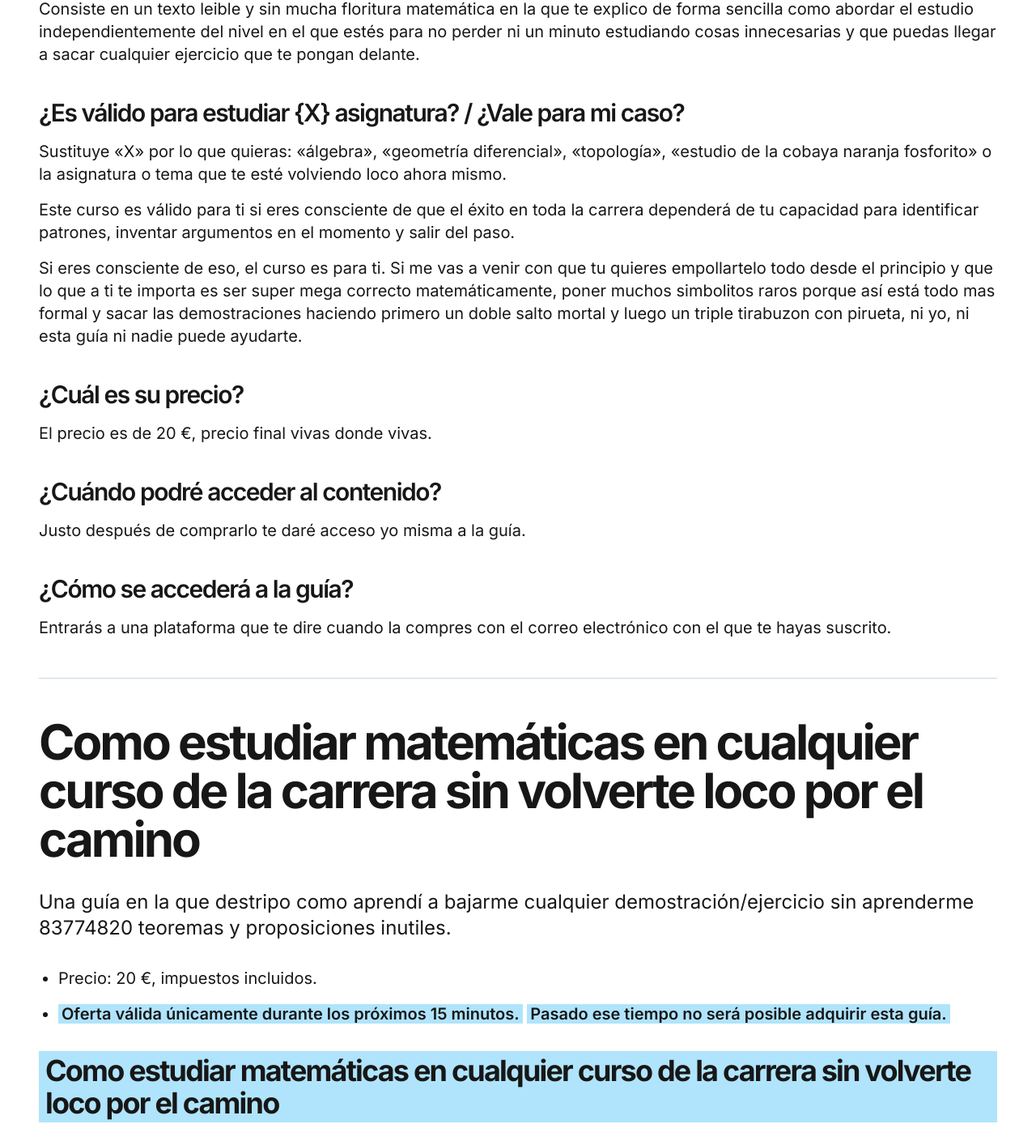
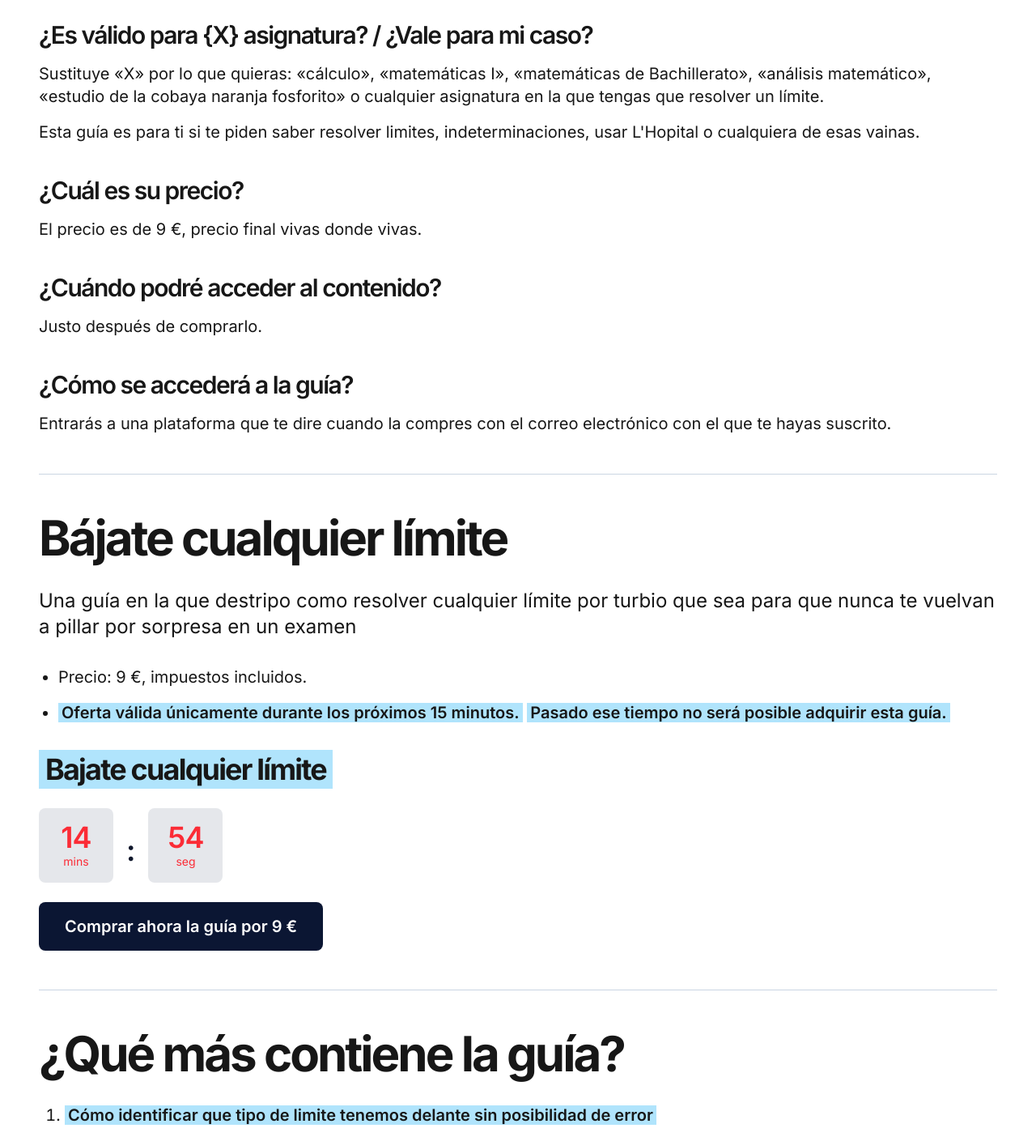
Before and after one commit to MariaLipiz/matessindramas, a Next.js app: page /nudesymas/confirmado in a window 1280 px wide. Shown: the part 959-2368 px from the top of the page at 81% size. Built offline with nearby package versions, Linux system fonts and the light colour scheme.

Commit message:
Guia limites

```diff
--- a/src/app/nudesymas/confirmado/page.tsx
+++ b/src/app/nudesymas/confirmado/page.tsx
@@ -1,4 +1,4 @@
-import BuyBlock from "@/components/BuyBlock";
+import BuyBlockLimites from "@/components/BuyBlockLimites";
 
 const STORAGE_KEY = "mmi-offer-deadline-v1";
 
@@ -7,7 +7,8 @@ function ExpiringCta() {
   return (
     <div className="space-y-6">
       <p className="text-xl sm:text-2xl">
-        Una guía en la que destripo como aprendí a bajarme cualquier demostración/ejercicio sin aprenderme 83774820 teoremas y proposiciones inutiles.
+        Una guía en la que destripo como resolver cualquier límite por turbio que sea para que nunca
+        te vuelvan a pillar por sorpresa en un examen
       </p>
 
       <ul className="list-disc pl-6 space-y-4">
@@ -22,7 +23,7 @@ function ExpiringCta() {
         </li>
       </ul>
 
-      <BuyBlock />
+      <BuyBlockLimites />
     </div>
   );
 }
@@ -38,8 +39,8 @@ export default function ConfirmadoPage() {
               Que se esfumará si no actuas en los próximos 15 minutos.
             </h3>
         <p>
-        He preparado algo. Una guía que, si aplicas paso por paso tal y como te cuento (en la guía, no aquí), hará que seas capaz de abordar problemas
-        que antes te parecían imposibles y demostraciones que antes te sonaban a chino.
+        He preparado algo. Una guía que, si aplicas paso por paso tal y como te cuento (en la guía, no aquí), hará que seas capaz de resolver cualquier
+        limite por raro / turbio / extraño que sea.
         </p>
         <p>
         Palabrita del niño jesus.
@@ -50,7 +51,7 @@ export default function ConfirmadoPage() {
       <section className="section space-y-8 mb-12 text-base sm:text-xl font-normal mt-4">
 
 
-        <BuyBlock />
+        <BuyBlockLimites />
 
         <hr className="border-slate-300 my-12" />
 
@@ -64,37 +65,30 @@ export default function ConfirmadoPage() {
               ¿Cómo es la guía? ¿Qué contiene?
             </h3>
             <p>
-              Consiste en un texto leible y sin mucha floritura matemática en la que te explico de forma sencilla como abordar
-              el estudio independientemente del nivel en el que estés para no perder ni un minuto estudiando cosas innecesarias y que puedas llegar a sacar
-              cualquier ejercicio que te pongan delante.
+              Consiste en un texto leible y sin mucha floritura en la que te explico de forma sencilla como resolver
+              cualquier tipo de límite.
             </p>
           </div>
 
           <div className="space-y-4">
             <h3 className="text-2xl font-semibold tracking-tighter sm:text-3xl">
-              ¿Es válido para estudiar {"{X}"} asignatura? / ¿Vale para mi caso?
+              ¿Es válido para {"{X}"} asignatura? / ¿Vale para mi caso?
             </h3>
             <p>
-              Sustituye «X» por lo que quieras: «álgebra», «geometría diferencial»,
-              «topología», «estudio de la cobaya naranja fosforito» o la asignatura o tema que te esté volviendo loco ahora mismo.
+              Sustituye «X» por lo que quieras: «cálculo», «matemáticas I», «matemáticas de Bachillerato», «análisis matemático», «estudio de la cobaya naranja fosforito» o cualquier asignatura
+              en la que tengas que resolver un límite.
             </p>
             <p>
-              Este curso es válido para ti si eres consciente de que el éxito en toda la carrera dependerá de tu capacidad para identificar patrones, inventar argumentos en el momento
-              y salir del paso.
+              Esta guía es para ti si te piden saber resolver limites, indeterminaciones, usar L'Hopital o cualquiera de esas vainas.
             </p>
-            <p>
-              Si eres consciente de eso, el curso es para ti. Si me vas a venir
-              con que tu quieres empollartelo todo desde el principio y que lo que a ti te importa es ser super mega correcto matemáticamente, poner
-              muchos simbolitos raros porque así está todo mas formal y sacar las
-              demostraciones haciendo primero un doble salto mortal y luego un triple tirabuzon con pirueta, ni yo, ni esta guía ni nadie puede ayudarte.
-            </p>
+
           </div>
 
           <div className="space-y-4">
             <h3 className="text-2xl font-semibold tracking-tighter sm:text-3xl">
               ¿Cuál es su precio?
             </h3>
-            <p>El precio es de 20 €, precio final vivas donde vivas.</p>
+            <p>El precio es de 9 €, precio final vivas donde vivas.</p>
           </div>
 
           <div className="space-y-4">
@@ -102,7 +96,7 @@ export default function ConfirmadoPage() {
               ¿Cuándo podré acceder al contenido?
             </h3>
             <p>
-              Justo después de comprarlo te daré acceso yo misma a la guía.
+              Justo después de comprarlo.
             </p>
           </div>
 
@@ -121,15 +115,16 @@ export default function ConfirmadoPage() {
         <hr className="border-slate-300 my-12" />
 
         <h2 className="text-4xl font-bold tracking-tighter sm:text-5xl lg:text-6xl">
-        Como estudiar matemáticas en cualquier curso de la carrera sin volverte loco por el camino
+        Bájate cualquier límite
         </h2>
 
         <p className="text-xl sm:text-2xl">
-        Una guía en la que destripo como aprendí a bajarme cualquier demostración/ejercicio sin aprenderme 83774820 teoremas y proposiciones inutiles.
+        Una guía en la que destripo como resolver cualquier límite por turbio que sea para que nunca
+        te vuelvan a pillar por sorpresa en un examen
         </p>
 
         <ul className="list-disc pl-6 space-y-4">
-          <li>Precio: 20 €, impuestos incluidos.</li>
+          <li>Precio: 9 €, impuestos incluidos.</li>
           <li>
             <span className="bg-[#b0e4fc] px-1 font-semibold">
               Oferta válida únicamente durante los próximos 15 minutos.
@@ -140,7 +135,7 @@ export default function ConfirmadoPage() {
           </li>
         </ul>
 
-        <BuyBlock />
+        <BuyBlockLimites />
 
         <hr className="border-slate-300 my-12" />
 
@@ -151,18 +146,17 @@ export default function ConfirmadoPage() {
         <ol className="list-decimal pl-8 space-y-4">
           <li>
             <span className="bg-[#b0e4fc] px-1 font-semibold">
-              Cómo aprendi a bajarme cualquier demostración que se me pusiese por delante
+              Cómo identificar que tipo de limite tenemos delante sin posibilidad de error
             </span>
           </li>
           <li>
             <span className="bg-[#b0e4fc] px-1 font-semibold">
-              La absolutamente mejor técnica de estudio (que llevo probando con mis alumnos durante 10 años con muchisimo éxito) que, en realidad,
-              de técnica de estudio tiene poco
+              Tres cosas imprescindibles para jamas atascarnos al resolver límites donde aparezca el número e o una funcion exponencial.
             </span>
           </li>
           <li>
             <span className="bg-[#b0e4fc] px-1 font-semibold">
-              Cómo DEJAR de perder tiempo mientras tratas de averiguar por donde empezar un ejercicio (y como saber por donde empezarlo)
+              Limites trampa que caen en los exámenes y que parecen una cosa pero luego son otra
             </span>
           </li>
         </ol>
@@ -176,27 +170,26 @@ export default function ConfirmadoPage() {
             3 cosas que casi seguro estás haciendo en los examenes y empujan a tu profesor a suspenderte
           </li>
           <li>
-            Una sencilla práctica con la que hasta un mono con deficit de atención puede aprender matemáticas más rapidamete que cualquiera
+            Una sencilla práctica con la que hasta un mono con deficit de atención puede identificar que tipo de indeterminación tenemos delante
           </li>
           <li>
-            Cómo plantear con éxito (casi) cualquier problema usando solo lo que te enseñaron en el instituto.
+            Porque los límites trigonometricos tienen trampa (y como hacer para no caer en ella)
           </li>
           <li>
-            Una forma garantizada de rascar puntos en cualquier examen (si, en cualquiera, esto es válido para todas las asignaturas)
+            Una forma infalible para saber cuando tenemos que aplicar límites (aparte de para calcular asintotas o continuidad)
           </li>
           <li>
-            Mi mayor error y mi gran acierto mientras estudiaba la carrera.
+            El criterio real para saber si un límite existe o no
           </li>
           <li>
-            La pregunta con la que identifico rápidamente a los estudiantes que no dominan una asignatura aunque ellos crean que si lo hacen, y como conocerla
-            hará que dejes de estar atascado en muchos puntos del temario que estés estudiando
+            Los limites laterales: destripados
           </li>
-          <li>Y mucho, mucho, pero que mucho más. 20 €.</li>
+          <li>Y mucho, mucho, pero que mucho más. 9 €.</li>
         </ul>
 
         <hr className="border-slate-300 my-12" />
 
-        <BuyBlock />
+        <BuyBlockLimites/>
       </section>
     </main>
   );
--- /dev/null
+++ b/src/components/BuyBlockLimites.tsx
@@ -0,0 +1,34 @@
+"use client";
+
+import { useState } from "react";
+import Link from "next/link";
+import OfferCountdown from "@/components/OfferCountdown";
+
+const STORAGE_KEY = "mmi-offer-deadline-v1";
+
+export default function BuyBlockLimites() {
+  const [expired, setExpired] = useState(false);
+
+  return (
+    <div className="space-y-6">
+      <p className="inline-block bg-[#b0e4fc] px-2 py-1 text-3xl font-bold tracking-tighter sm:text-4xl">
+        Bajate cualquier límite
+      </p>
+
+      <OfferCountdown
+        storageKey={STORAGE_KEY}
+        durationMinutes={15}
+        onExpireChange={setExpired}
+      />
+
+      {!expired && (
+        <Link
+          href="https://buy.stripe.com/cNi5kD1Pi9BO4O98zEdEs08"
+          className="inline-block rounded-lg bg-[#0B1633] px-8 py-4 text-xl font-semibold text-white transition hover:opacity-95"
+        >
+          Comprar ahora la guía por 9 €
+        </Link>
+      )}
+    </div>
+  );
+}
--- a/src/components/OfferCountdown.tsx
+++ b/src/components/OfferCountdown.tsx
@@ -63,7 +63,7 @@ export default function OfferCountdown({
           Esta oferta ya ha caducado.
         </p>
         <p className="text-base sm:text-xl">
-          Ya no puedes comprar este producto desde esta página.
+          Ya no puedes comprar este producto.
         </p>
       </div>
     );
```
